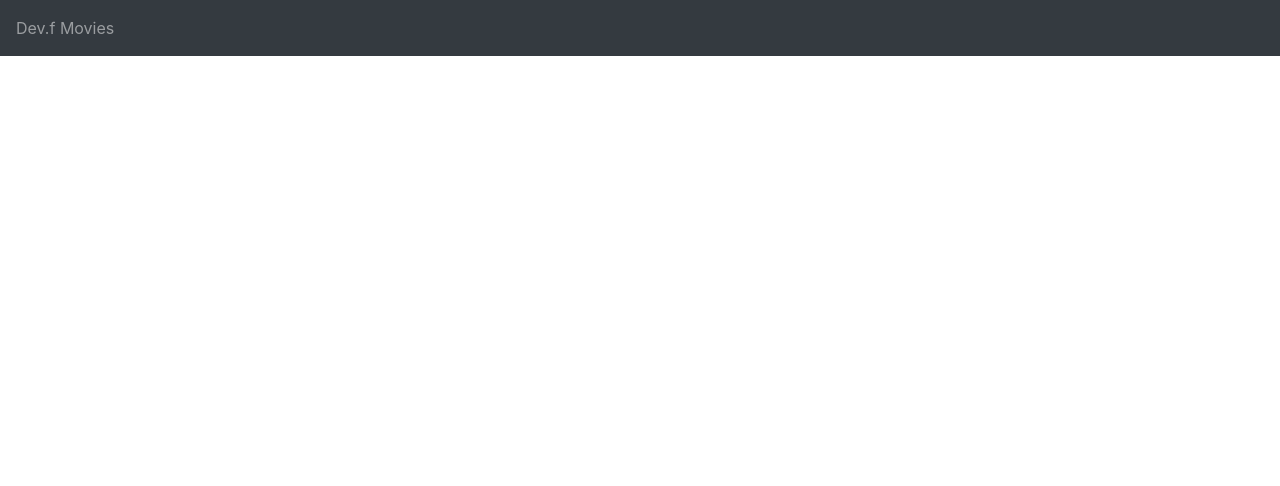
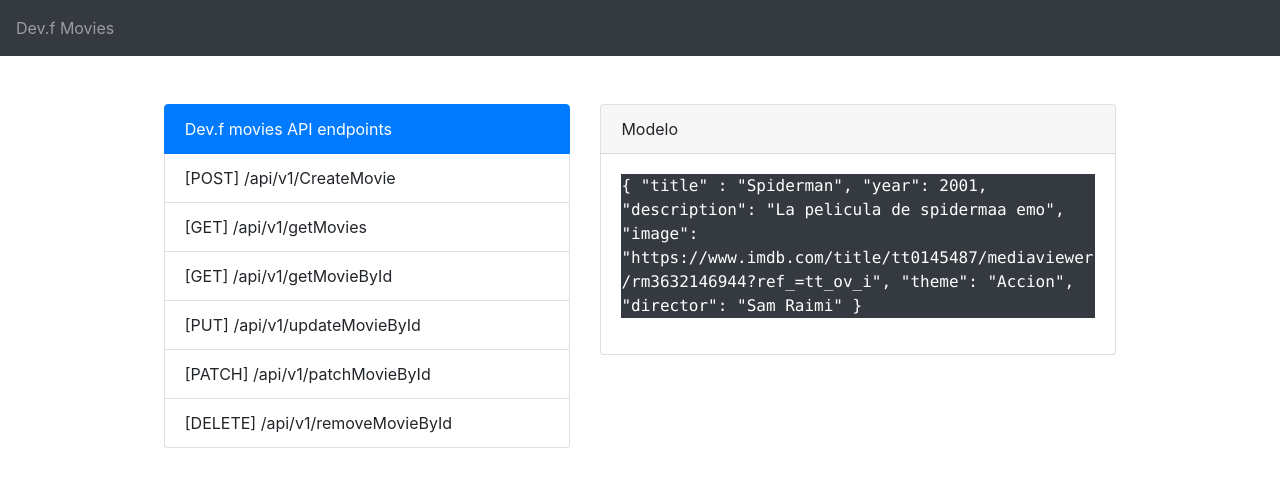
Before and after one commit to Lulzphantom/defv-movies-heroku, a website: page views/index.html in a window 1280 px wide. Drawn offline with nearby package versions, Linux system fonts and the light colour scheme.

Commit message:
Update index

```diff
--- a/views/index.html
+++ b/views/index.html
@@ -1,10 +1,15 @@
 <!DOCTYPE html>
 <html lang="en">
 <head>
-    <meta charset="UTF-8">
-    <meta name="viewport" content="width=device-width, initial-scale=1.0">
-    <meta http-equiv="X-UA-Compatible" content="ie=edge">
-    <link rel="stylesheet" href="https://stackpath.bootstrapcdn.com/bootstrap/4.4.1/css/bootstrap.min.css" integrity="sha384-Vkoo8x4CGsO3+Hhxv8T/Q5PaXtkKtu6ug5TOeNV6gBiFeWPGFN9MuhOf23Q9Ifjh" crossorigin="anonymous">
+    <meta charset="UTF-8" />
+    <meta name="viewport" content="width=device-width, initial-scale=1.0" />
+    <meta http-equiv="X-UA-Compatible" content="ie=edge" />
+    <link
+        rel="stylesheet"
+        href="https://stackpath.bootstrapcdn.com/bootstrap/4.4.1/css/bootstrap.min.css"
+        integrity="sha384-Vkoo8x4CGsO3+Hhxv8T/Q5PaXtkKtu6ug5TOeNV6gBiFeWPGFN9MuhOf23Q9Ifjh"
+        crossorigin="anonymous"
+    />
     <title>Dev.f Movies</title>
 </head>
 <body>
@@ -14,10 +19,60 @@
         </span>
     </nav>
 
+    <container>
+        <br><br>
+        <div class="row justify-content-center">
+            <div class="col-4">
+                <ul class="list-group">
+                    <li class="list-group-item active">Dev.f movies API endpoints</li>
+                    <li class="list-group-item">[POST] /api/v1/CreateMovie</li>
+                    <li class="list-group-item">[GET] /api/v1/getMovies</li>
+                    <li class="list-group-item">[GET] /api/v1/getMovieById</li>
+                    <li class="list-group-item">[PUT] /api/v1/updateMovieById</li>
+                    <li class="list-group-item">[PATCH] /api/v1/patchMovieById</li>
+                    <li class="list-group-item">[DELETE] /api/v1/removeMovieById</li>
+                </ul>
+            </div>
+            <div class="col-5">
+                <div class="card">
+                    <div class="card-header">
+                    Modelo
+                    </div>
+                    <div class="card-body">
+                        <p class="text-monospace text-white bg-dark">
+                            {
+                                "title" : "Spiderman",
+                                "year": 2001,
+                                "description": "La pelicula de spidermaa emo",
+                                "image": "https://www.imdb.com/title/tt0145487/mediaviewer/rm3632146944?ref_=tt_ov_i",
+                                "theme": "Accion",
+                                "director": "Sam Raimi"
+                            }
+                        </p>
+                    </div>
+                </div>
+            </div>
+        </div>
+
+
+
+    </container>
     <!-- Optional JavaScript -->
     <!-- jQuery first, then Popper.js, then Bootstrap JS -->
-    <script src="https://code.jquery.com/jquery-3.4.1.slim.min.js" integrity="sha384-J6qa4849blE2+poT4WnyKhv5vZF5SrPo0iEjwBvKU7imGFAV0wwj1yYfoRSJoZ+n" crossorigin="anonymous"></script>
-    <script src="https://cdn.jsdelivr.net/npm/popper.js@1.16.0/dist/umd/popper.min.js" integrity="sha384-Q6E9RHvbIyZFJoft+2mJbHaEWldlvI9IOYy5n3zV9zzTtmI3UksdQRVvoxMfooAo" crossorigin="anonymous"></script>
-    <script src="https://stackpath.bootstrapcdn.com/bootstrap/4.4.1/js/bootstrap.min.js" integrity="sha384-wfSDF2E50Y2D1uUdj0O3uMBJnjuUD4Ih7YwaYd1iqfktj0Uod8GCExl3Og8ifwB6" crossorigin="anonymous"></script>
-</body>
+    <script
+        src="https://code.jquery.com/jquery-3.4.1.slim.min.js"
+        integrity="sha384-J6qa4849blE2+poT4WnyKhv5vZF5SrPo0iEjwBvKU7imGFAV0wwj1yYfoRSJoZ+n"
+        crossorigin="anonymous"
+    ></script>
+    <script
+        src="https://cdn.jsdelivr.net/npm/popper.js@1.16.0/dist/umd/popper.min.js"
+        integrity="sha384-Q6E9RHvbIyZFJoft+2mJbHaEWldlvI9IOYy5n3zV9zzTtmI3UksdQRVvoxMfooAo"
+        crossorigin="anonymous"
+    ></script>
+    <script
+        src="https://stackpath.bootstrapcdn.com/bootstrap/4.4.1/js/bootstrap.min.js"
+        integrity="sha384-wfSDF2E50Y2D1uUdj0O3uMBJnjuUD4Ih7YwaYd1iqfktj0Uod8GCExl3Og8ifwB6"
+        crossorigin="anonymous"
+    ></script>
+    </body>
 </html>
```
